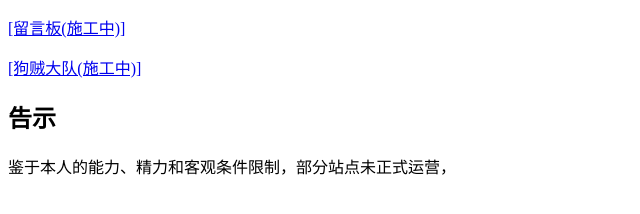
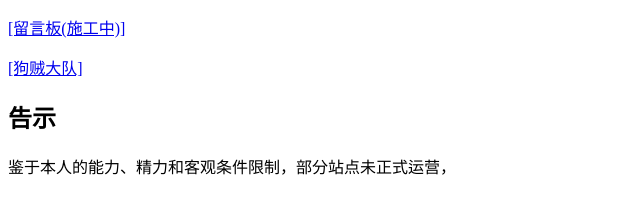
Before and after one commit to Yancy-Chou/class19, a plain HTML site: page index.html in a window 1280 px wide. Shown: the part 276-490 px from the top of the page, 0-640 px from the left. Drawn offline with Linux system fonts and the light colour scheme.

Commit message:
Update index.html

```diff
--- a/index.html
+++ b/index.html
@@ -11,7 +11,7 @@
     <h2>王♂的指引</h2>
     <p><a href="website/pageglorymain.html" target="_self">[辉煌公司]</a></p>
     <p><a href="website/pagemessageboard.html" target="_self">[留言板(施工中)]</a></p>
-    <p><a href="website/pagedogmain.html">[狗贼大队(施工中)]</a></p>
+    <p><a href="website/pagedogmain.html">[狗贼大队]</a></p>
     <p><h2>告示</h2></p>
     <p>鉴于本人的能力、精力和客观条件限制，部分站点未正式运营，</p>
   </body>
```
